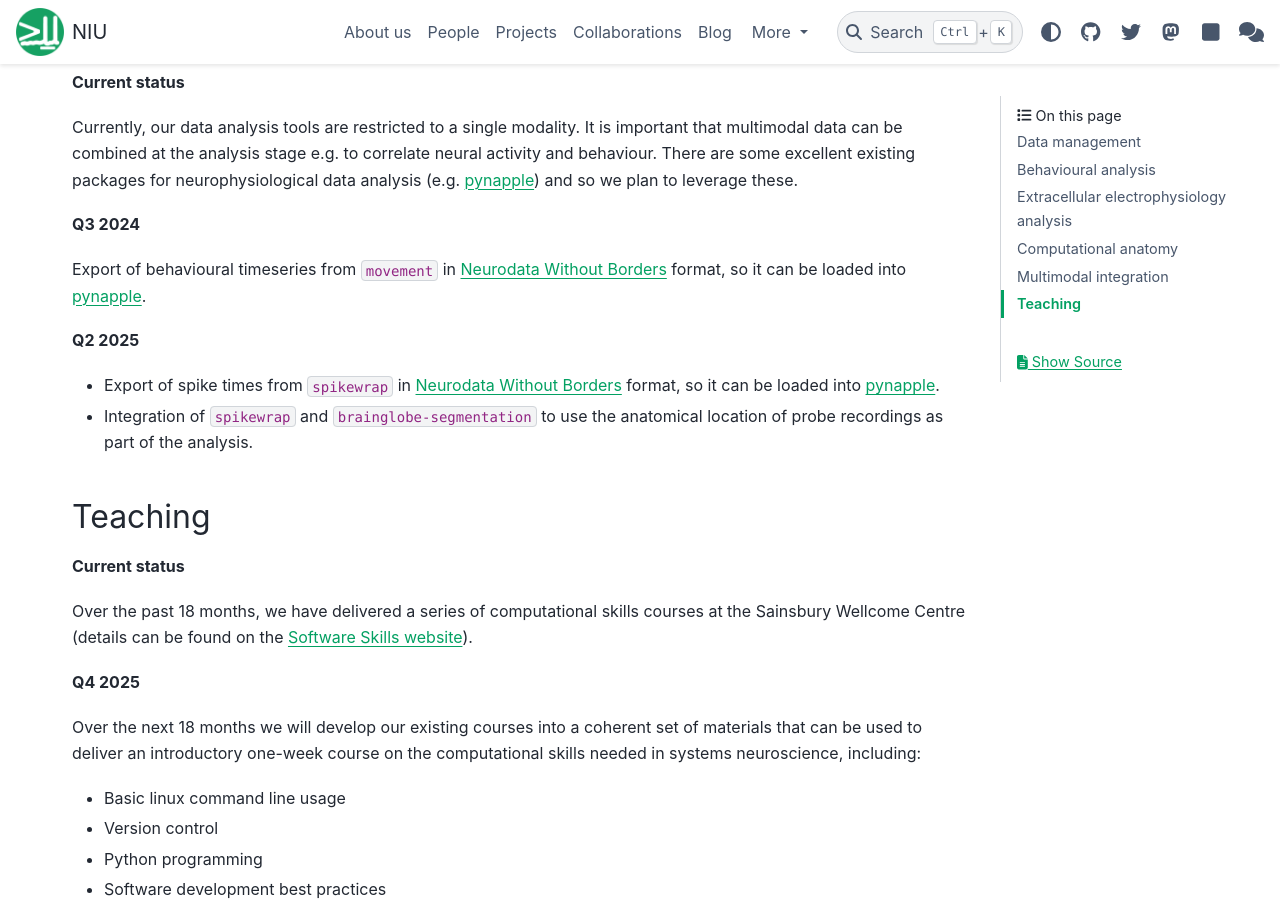
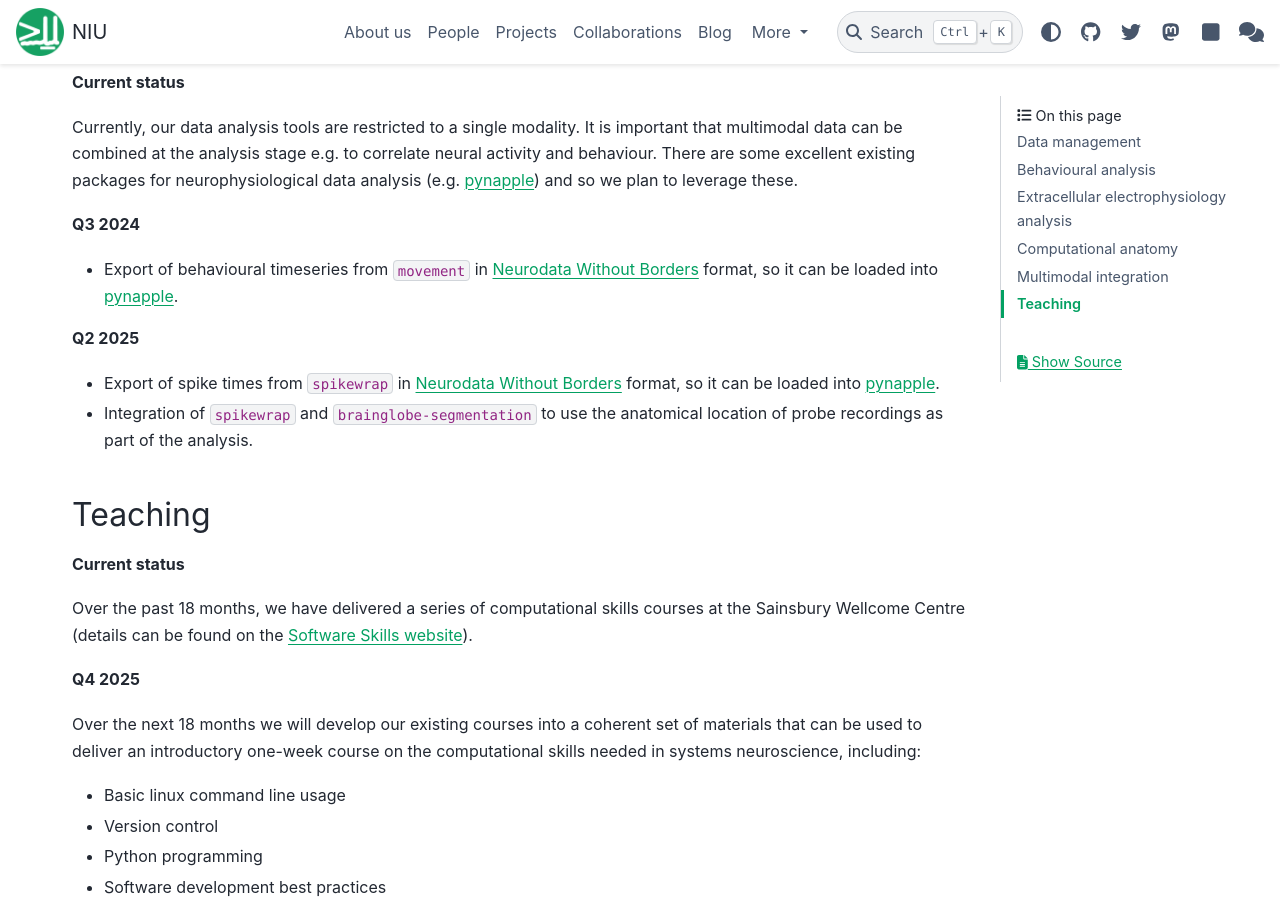
Before and after one commit to neuroinformatics-unit/neuroinformatics-unit.github.io, a Sphinx documentation site: the page built from docs/source/roadmaps/may-2024.md, in a window 1280 px wide and 900 px high, scrolled down 2706 px. Built offline with Sphinx 7.4.7 and the PyData theme 0.15.4, drawn with Linux system fonts in a browser that asks for light colours.

```diff
--- a/docs/source/roadmaps/may-2024.md
+++ b/docs/source/roadmaps/may-2024.md
@@ -110,7 +110,7 @@ data analysis (e.g. [pynapple](https://pynapple-org.github.io/pynapple/)) and so
 
 **Q3 2024**
 
-Export of behavioural timeseries from `movement` in [Neurodata Without Borders](https://www.nwb.org/) format, so it can
+- Export of behavioural timeseries from `movement` in [Neurodata Without Borders](https://www.nwb.org/) format, so it can
 be loaded into [pynapple](https://pynapple-org.github.io/pynapple/).
 
 **Q2 2025**
```
